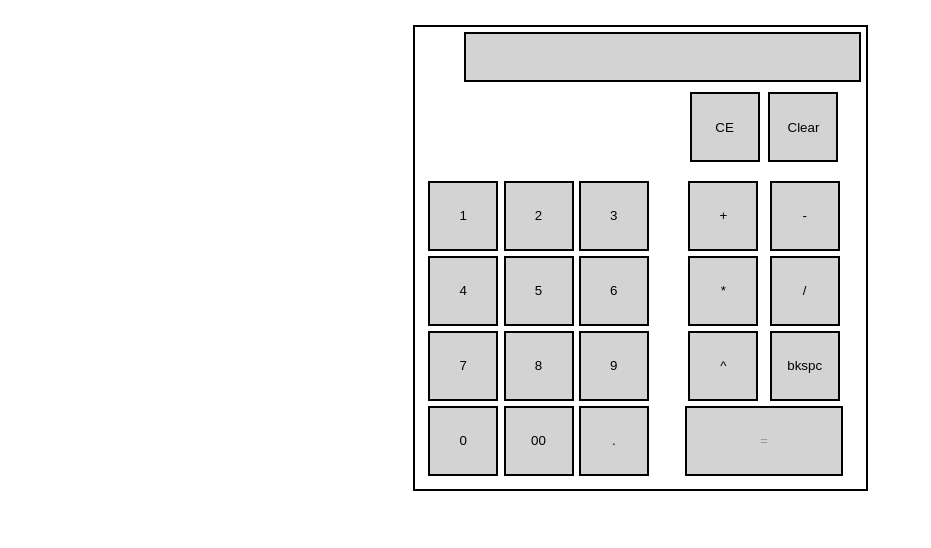
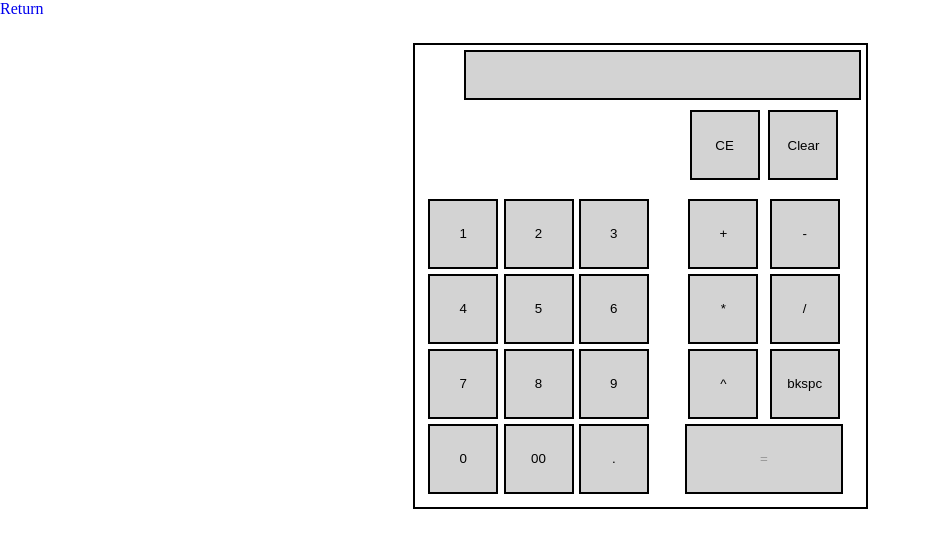
Before and after one commit to clbandy45/git_test, a plain HTML site: page TOP-Foundations-Projects/calculator/index.html in a window 1280 px wide. Shown: the whole page, without its empty margins (0-931 px from the left). Drawn offline with Linux system fonts and the light colour scheme.

Commit message:
changed landing font added return to calc

```diff
--- a/TOP-Foundations-Projects/calculator/index.html
+++ b/TOP-Foundations-Projects/calculator/index.html
@@ -7,6 +7,7 @@
     <link rel="stylesheet" href="./index.css">
 </head>
 <body>
+    <a href="../../index.html">Return</a>
     <div class="container">
         <div class="display-container">
             <span id="display-output"></span>
--- a/css/landing-page.css
+++ b/css/landing-page.css
@@ -14,6 +14,7 @@
 
 * {
     background-color: rgb(248, 248, 255);
+    font-family: Arial, Helvetica, sans-serif;
 }
 
 a {
```
